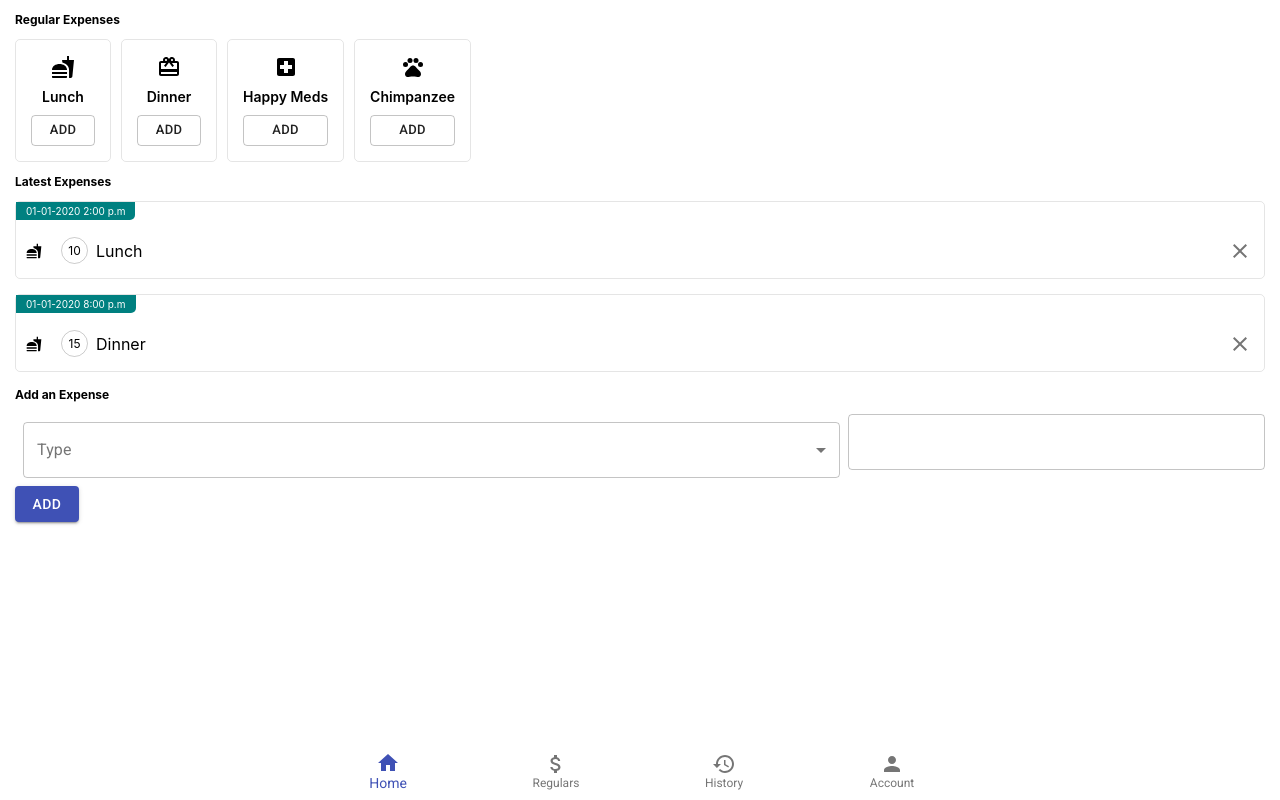
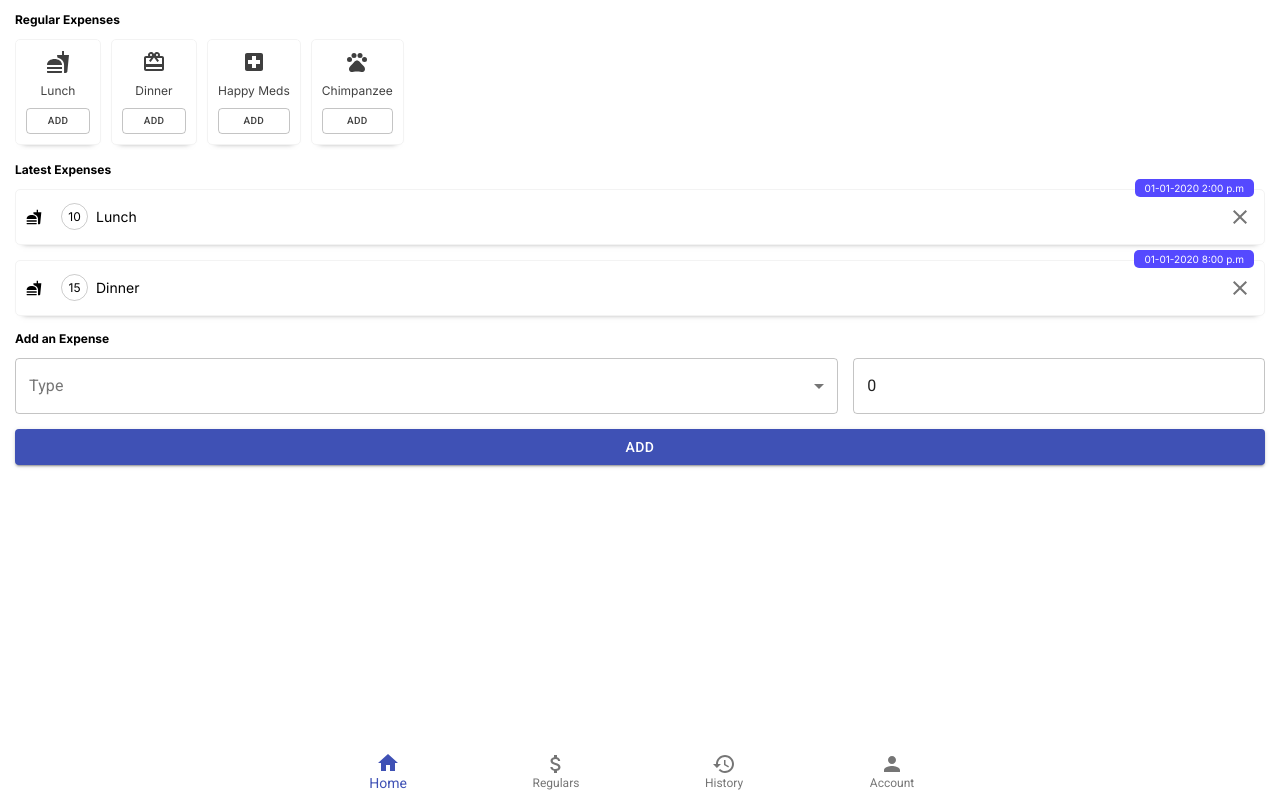
Before and after one commit to rajsaha/lazywallet, a React (Create React App) app: page / in a window 1280 px wide. Built offline with nearby package versions, Linux system fonts and the light colour scheme.

Commit message:
using hooks instead of class components

```diff
--- a/public/index.html
+++ b/public/index.html
@@ -15,7 +15,8 @@
       user's mobile device or desktop. See https://developers.google.com/web/fundamentals/web-app-manifest/
     -->
     <link rel="manifest" href="%PUBLIC_URL%/manifest.json" />
-    <link rel="stylesheet" href="https://fonts.googleapis.com/css?family=Roboto:300,400,500,700&display=swap" />
+    <link rel="preconnect" href="https://fonts.gstatic.com">
+    <link href="https://fonts.googleapis.com/css2?family=Inter:wght@100;400;700&family=Roboto:wght@300;400;500;700&display=swap" rel="stylesheet">
     <!--
       Notice the use of %PUBLIC_URL% in the tags above.
       It will be replaced with the URL of the `public` folder during the build.
--- a/src/App.js
+++ b/src/App.js
@@ -4,7 +4,7 @@ import { makeStyles } from '@material-ui/core/styles';
 import BottomNavigation from '@material-ui/core/BottomNavigation';
 import BottomNavigationAction from '@material-ui/core/BottomNavigationAction';
 import { Home, History, AttachMoney, Person } from '@material-ui/icons';
-import { Home as HomeRoute } from './pages/Home/Home';
+import Homepage from './pages/Home/Home';
 import {
   BrowserRouter as Router, Routes, Route
 } from "react-router-dom";
@@ -26,7 +26,7 @@ function App() {
       <div className="content">
         <Router>
           <Routes>
-            <Route path="/" element={<HomeRoute />} />
+            <Route path="/" element={<Homepage />} />
           </Routes>
         </Router>
       </div>
--- a/src/components/AddExpense/AddExpense.js
+++ b/src/components/AddExpense/AddExpense.js
@@ -1,41 +1,24 @@
-import { Button, InputLabel, MenuItem, TextField } from '@material-ui/core';
-import React from 'react';
+import { Button, MenuItem, TextField } from '@material-ui/core';
+import React, { useState } from 'react';
 import './AddExpense.scss';
-import FormControl from '@material-ui/core/FormControl';
-import Select from '@material-ui/core/Select';
-import { createStyles, makeStyles } from '@material-ui/core/styles';
 
-const useStyles = makeStyles((theme) =>
-    createStyles({
-        formControl: {
-            margin: theme.spacing(1),
-            minWidth: 120,
-        },
-        selectEmpty: {
-            marginTop: theme.spacing(2),
-        },
-    }),
-);
-
-export default function AddExpense() {
-    const classes = useStyles();
-    const [type, setType] = React.useState('');
+function AddExpense() {
+    const [type, setType] = useState('');
+    const [amount, setAmount] = useState(0);
     const handleChange = (event) => {
         setType(event.target.value);
     };
 
     return (
-        <div>
-            <form noValidate>
+        <>
+            <form noValidate autoComplete="off">
                 <div className="inputs">
-                    <FormControl variant="outlined" className={classes.formControl}>
-                        <InputLabel>Type</InputLabel>
-                        <Select
+                    <TextField
+                        select
+                        variant="outlined"
+                        label="Type"
                         value={type}
-                            label="Type"
-                            onChange={handleChange}
-                            displayEmpty
-                        >
+                        onChange={handleChange}>
                         <MenuItem value={0}>Food</MenuItem>
                         <MenuItem value={1}>Gift</MenuItem>
                         <MenuItem value={2}>Medical</MenuItem>
@@ -47,14 +30,15 @@ export default function AddExpense() {
                         <MenuItem value={8}>Travel</MenuItem>
                         <MenuItem value={9}>Debt</MenuItem>
                         <MenuItem value={10}>Other</MenuItem>
-                        </Select>
-                    </FormControl>
-                    <TextField variant="outlined" />
+                    </TextField>
+                    <TextField variant="outlined" value={amount} onChange={(e) => {setAmount(e.target.value)}} />
                 </div>
                 <div className="add-button">
                     <Button variant="contained" color="primary">Add</Button>
                 </div>
             </form>
-        </div>
+        </>
     );
 }
+
+export default AddExpense;
--- a/src/components/AddExpense/AddExpense.scss
+++ b/src/components/AddExpense/AddExpense.scss
@@ -1,4 +1,12 @@
 .inputs {
     display: grid;
     grid-template-columns: 2fr 1fr;
+    grid-gap: 15px;
+    margin-bottom: 15px;
 }
+
+.add-button {
+    button {
+        width: 100%;
+    }
+}
--- a/src/components/ExpenseHistory/ExpenseHistory.js
+++ b/src/components/ExpenseHistory/ExpenseHistory.js
@@ -1,44 +1,47 @@
-import React, { Component } from 'react';
+import React, { useEffect, useState } from 'react';
 import ExpenseIcon from '../ExpenseIcon/ExpenseIcon';
 import Clear from '@material-ui/icons/Clear';
 import './ExpenseHistory.scss';
 import { IconButton } from '@material-ui/core';
 
-export class ExpenseHistory extends Component {
-    constructor(props) {
-        super(props);
-        this.state = { isLoading: false };
-        this.removeExpense = this.removeExpense.bind(this);
+function ExpenseHistory({ data }) {
+    const [isLoading, setIsLoading] = useState(false);
+    useEffect(() => {
+        setIsLoading(true);
+        return (() => {
+            console.log('component unloading');
+        });
+    }, []);
+
+    function removeExpense() {
+        setIsLoading(true);
+        setTimeout(() => {
+            setIsLoading(false);
+        }, 2000);
+        console.log("Removing expense");
     }
-    render() {
+
     return (
         <div className="expense-history-container">
             <div className="date-time">
-                    <span>{this.props.data.datetime}</span>
+                <span>{data.datetime}</span>
             </div>
             <div className="details-grid">
                 <div className="expense-icon">
-                        <ExpenseIcon icon={this.props.data.type} />
+                    <ExpenseIcon icon={data.type} />
                 </div>
 
                 <div className="amount">
-                        {this.props.data.amount}
+                    {data.amount}
                 </div>
 
-                    <p className="title">{this.props.data.title}</p>
-                    <IconButton>
-                        <Clear />
+                <p className="title">{data.title}</p>
+                <IconButton onClick={removeExpense}>
+                    <Clear style={{ disabled: isLoading }}/>
                 </IconButton>
             </div>
         </div>
     );
 }
 
-    removeExpense() {
-        this.setState({ isLoading: true });
-        setTimeout(() => {
-            this.setState({ isLoading: false })
-        }, 2000);
-        console.log("Removing expense");
-    }
-}
+export default ExpenseHistory;
--- a/src/components/ExpenseHistory/ExpenseHistory.scss
+++ b/src/components/ExpenseHistory/ExpenseHistory.scss
@@ -1,18 +1,26 @@
 .expense-history-container {
-    border: 1px solid rgba(0, 0, 0, .1);
+    border: 1px solid #f3f3f3;
     border-radius: 5px;
     padding: 3px 0;
     margin-bottom: 15px;
+    position: relative;
+    -webkit-box-shadow: 0 6px 6px -8px #777;
+    -moz-box-shadow: 0 6px 6px -8px #777;
+    box-shadow: 0 6px 6px -8px #777;
 
     .date-time {
+        position: absolute;
+        top: -8px;
+        right: 10px;
         font-size: 10px;
-        margin-bottom: 10px;
 
         span {
             padding: 3px 10px;
-            background-color: teal;
+            background-color: rgb(85, 73, 255);
             color: white;
-            border-bottom-right-radius: 5px;
+            border-radius: 5px;
+            font-family: 'Inter', sans-serif;
+            font-weight: 400;
         }
     }
 
@@ -41,11 +49,16 @@
             font-size: 12px;
             display: grid;
             place-items: center;
+            font-family: 'Inter', sans-serif;
+            font-weight: 400;
         }
 
         .title {
             margin: 0;
             align-self: center;
+            font-family: 'Inter', sans-serif;
+            font-weight: 400;
+            font-size: 14px;
         }
     }
 }
--- a/src/components/RegularExpense/RegularExpense.js
+++ b/src/components/RegularExpense/RegularExpense.js
@@ -1,33 +1,28 @@
-import React, { Component } from 'react';
+import React, { useState } from 'react';
 import ExpenseIcon from '../ExpenseIcon/ExpenseIcon';
 import Button from '@material-ui/core/Button';
 import './RegularExpense.scss';
 
-export class RegularExpense extends Component {
-    constructor(props) {
-        super(props);
-        this.state = { isLoading: false };
-        this.addExpense = this.addExpense.bind(this);
+function RegularExpense({ data }) {
+    const [isLoading, setIsLoading] = useState(false);
+    function addExpense() {
+        setIsLoading(true);
+        setTimeout(() => {
+            setIsLoading(false);
+        }, 2000);
+        console.log("Adding expense");
     }
-    render() {
     return (
         <div className="regular-expense-container">
             <div className="expense-icon">
-                    <ExpenseIcon icon={this.props.data.type} />
+                <ExpenseIcon icon={data.type} />
             </div>
 
-                <p className="title">{this.props.data.title}</p>
+            <p className="title">{data.title}</p>
 
-                <Button size="small" variant="outlined" onClick={this.addExpense}>{this.state.isLoading ? "Adding" : "Add"}</Button>
+            <Button size="small" variant="outlined" onClick={addExpense}>{isLoading ? "Adding" : "Add"}</Button>
         </div>
     );
 }
 
-    addExpense() {
-        this.setState({ isLoading: true });
-        setTimeout(() => {
-            this.setState({ isLoading: false })
-        }, 2000);
-        console.log("Adding expense");
-    }
-}
+export default RegularExpense;
--- a/src/components/RegularExpense/RegularExpense.scss
+++ b/src/components/RegularExpense/RegularExpense.scss
@@ -1,15 +1,20 @@
 .regular-expense-container {
     display: flex;
     flex-direction: column;
-    padding: 15px;
-    border: 1px solid rgba(0, 0, 0, .1);
+    padding: 10px;
+    border: 1px solid #f3f3f3;
     border-radius: 5px;
     flex: 0 0 auto;
     margin-right: 10px;
+    margin-bottom: 5px;
+    -webkit-box-shadow: 0 6px 6px -8px #777;
+    -moz-box-shadow: 0 6px 6px -8px #777;
+    box-shadow: 0 6px 6px -8px #777;
 
     .expense-icon {
         text-align: center;
         margin-bottom: 5px;
+        color: rgb(63, 63, 63);
     }
 
     p {
@@ -17,13 +22,17 @@
     }
 
     p.title {
-        font-size: 14px;
-        font-weight: 600;
+        font-size: 12px;
         margin: 0 0 10px 0;
+        color: rgb(65, 65, 65);
+        font-family: 'Inter', sans-serif;
+        font-weight: 400;
     }
 
     button {
         width: 100%;
         align-self: flex-end;
+        color: rgb(65, 65, 65);
+        font-size: 10px;
     }
 }
--- a/src/index.js
+++ b/src/index.js
@@ -5,9 +5,7 @@ import App from './App';
 import reportWebVitals from './reportWebVitals';
 
 ReactDOM.render(
-  <React.StrictMode>
-    <App />
-  </React.StrictMode>,
+  <App />,
   document.getElementById('root')
 );
 
--- a/src/pages/Home/Home.scss
+++ b/src/pages/Home/Home.scss
@@ -1,6 +1,7 @@
 .home {
     .section-header {
         font-size: 12px;
+        font-family: 'Inter', sans-serif;
     }
 
     .regular-expenses {
```
Also changed, not shown: src/pages/Home/Home.js (+9 -8 lines), 1 other file (tests, documents, lock files or other folders). Lines whose indentation alone changed are shown as unchanged.
